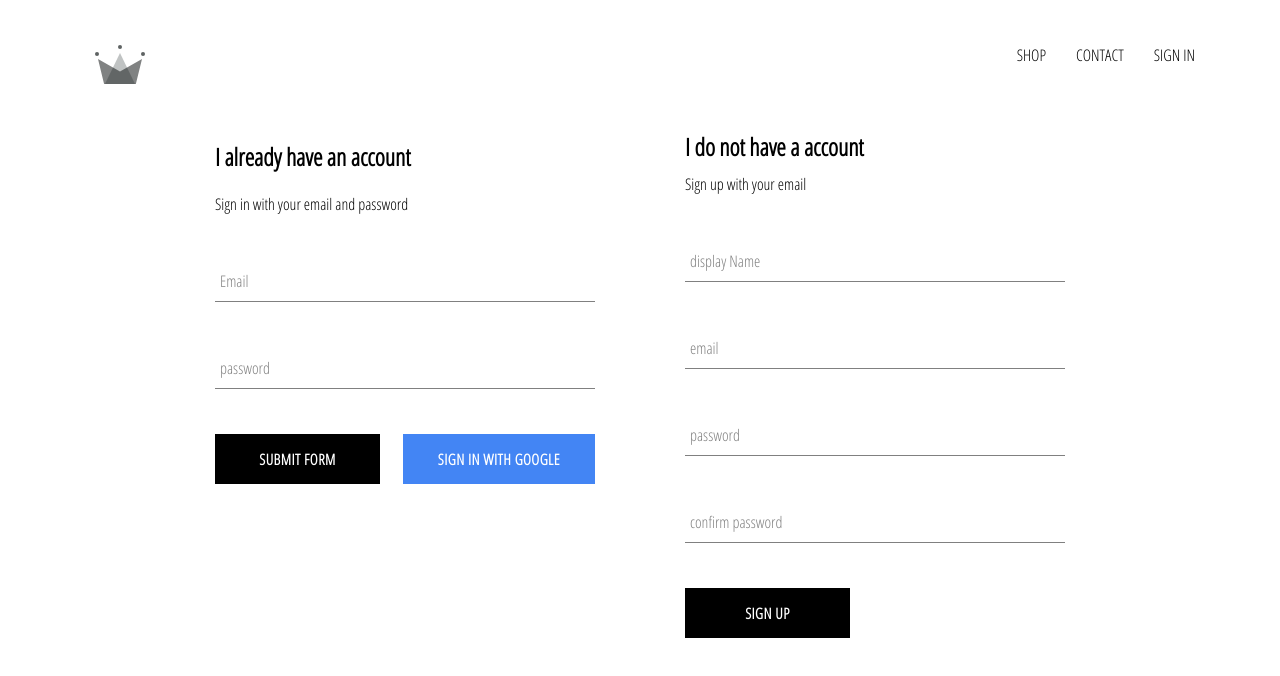
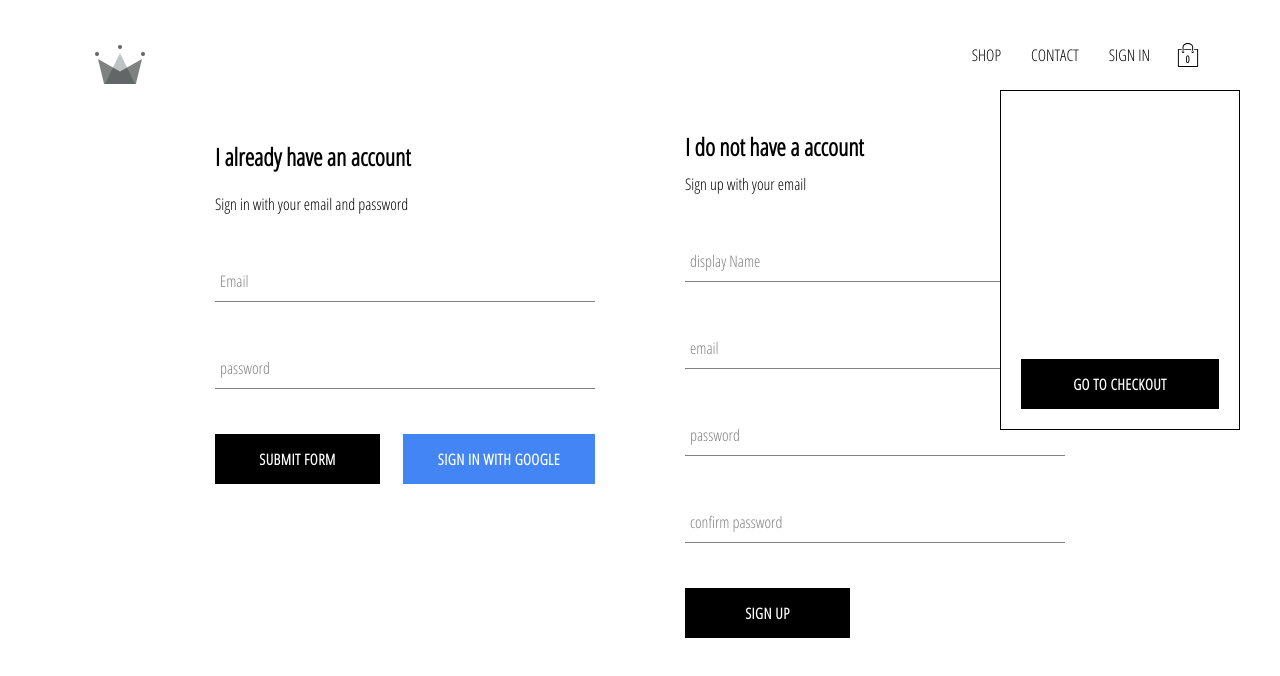
Before and after one commit to lamseboen/crown-clothing, a React (Create React App) app: page /signin in a window 1280 px wide. Shown: the top 676 px of the page. Built offline with nearby package versions, Linux system fonts and the light colour scheme; no server answers.

Commit message:
lanjutan di kantor

```diff
--- /dev/null
+++ b/src/components/cart-dropdown/cart-dropdown.component.jsx
@@ -0,0 +1,14 @@
+import React from 'react';
+
+import CustomButton from '../custom-button/custom-button.component';
+
+import './cart-dropdown.style.scss';
+
+const CartDropdown = () => (
+    <div className='cart-dropdown'>
+        <div className='cart-items'/>
+        <CustomButton>GO TO CHECKOUT</CustomButton>
+    </div>
+)
+
+export default CartDropdown;
--- /dev/null
+++ b/src/components/cart-dropdown/cart-dropdown.style.scss
@@ -0,0 +1,24 @@
+.cart-dropdown {
+    position: absolute;
+    width: 240px;
+    height: 340px;
+    display: flex;
+    flex-direction: column;
+    padding: 20px;
+    border: 1px solid black;
+    background-color: white;
+    top: 90px;
+    right: 40px;
+    z-index: 5;
+
+    .cart-items {
+      height: 240px;
+      display: flex;
+      flex-direction: column;
+      overflow: scroll;
+    }
+
+    button {
+      margin-top: auto;
+    }
+  }
--- /dev/null
+++ b/src/components/cart-icon/cart-icon.component.jsx
@@ -0,0 +1,22 @@
+import React from 'react';
+import {connect} from 'react-redux';
+
+import { toggleCartHidden } from '../../redux/cart/cart.action';
+import { ReactComponent as ShoppingIcon} from '../../assets/shopping-bag.svg';
+
+import './cart-icon.style.scss';
+
+const CartIcon = ({toggleCartHidden}) => (
+    <div className='cart-icon' onClick={toggleCartHidden} >
+        <ShoppingIcon className='shopping-icon' />
+        <span className='item-count'>0</span>
+    </div>
+)
+
+
+const mapDispatchToProps = dispatch =>({
+    toggleCartHidden: ()=> dispatch(toggleCartHidden())
+});
+
+
+export default connect(null, mapDispatchToProps)(CartIcon);
--- /dev/null
+++ b/src/components/cart-icon/cart-icon.style.scss
@@ -0,0 +1,21 @@
+.cart-icon {
+    width: 45px;
+    height: 45px;
+    position: relative;
+    display: flex;
+    align-items: center;
+    justify-content: center;
+    cursor: pointer;
+
+    .shopping-icon {
+      width: 24px;
+      height: 24px;
+    }
+
+    .item-count {
+      position: absolute;
+      font-size: 10px;
+      font-weight: bold;
+      bottom: 12px;
+    }
+  }
--- a/src/components/header/header.component.jsx
+++ b/src/components/header/header.component.jsx
@@ -1,11 +1,14 @@
 import React from 'react';
 import {Link} from 'react-router-dom';
-import './header.style.scss';
-import {ReactComponent as Logo} from '../../assets/crown.svg';
-// redux
 import {connect} from 'react-redux';
 
 import {auth} from '../../firebase/firebase.utils';
+import CartIcon from '../cart-icon/cart-icon.component';
+import CartDropdown from '../cart-dropdown/cart-dropdown.component';
+
+import {ReactComponent as Logo} from '../../assets/crown.svg';
+import './header.style.scss';
+
 
 const Header = ({currentUser}) =>(
     <div className='header'>
@@ -21,12 +24,16 @@
                 :
                 <Link className='option' to='/signin'>SIGN IN</Link>
             }
+            <CartIcon/>
         </div>
+        <CartDropdown/>
     </div>
 );
 
-const mapStateToProps = state => ({
-    currentUser: state.user.currentUser
+const mapStateToProps = ({user}) => ({
+    currentUser: user.currentUser,
+
+
 })
 
 export default connect(mapStateToProps)(Header);
--- /dev/null
+++ b/src/redux/cart/cart.action.js
@@ -0,0 +1,8 @@
+import {cartActionTypes} from './cart.types';
+
+const toggleCartHidden = () => ({
+    type: cartActionTypes.TOGGLE_CART_HIDDEN
+});
+
+
+export {toggleCartHidden};
--- /dev/null
+++ b/src/redux/cart/cart.reducer.js
@@ -0,0 +1,18 @@
+import {cartActionTypes} from './cart.types';
+const INITIAL_STATE = {
+    hidden:true
+};
+
+const cartReducer = (state = INITIAL_STATE, action) =>{
+    switch (action.type){
+        case cartActionTypes.TOGGLE_CART_HIDDEN:
+            return {
+                ...state,
+                hidden: !state.hidden
+            };
+        default:
+            return state;
+    }
+}
+
+export default cartReducer;
--- /dev/null
+++ b/src/redux/cart/cart.types.js
@@ -0,0 +1,3 @@
+export const cartActionTypes = {
+    TOGGLE_CART_HIDDEN: 'TOGGLE_CART_HIDDEN'
+};
--- a/src/redux/root.reducer.js
+++ b/src/redux/root.reducer.js
@@ -1,7 +1,9 @@
 import {combineReducers} from 'redux';
 
 import userReducer from './user/user.reducer';
+import cartReducer from './cart/cart.reducer';
 
 export default combineReducers({
-    user: userReducer
+    user: userReducer,
+    cart:cartReducer
 });
--- a/src/redux/user/user.types.js
+++ b/src/redux/user/user.types.js
@@ -1,5 +1,3 @@
-const userActionTypes = {
+export const userActionTypes = {
     SET_CURRENT_USER: 'SET_CURRENT_USER'
 }
-
-export {userActionTypes};
```
Also changed, not shown: src/assets/shopping-bag.svg (added).
